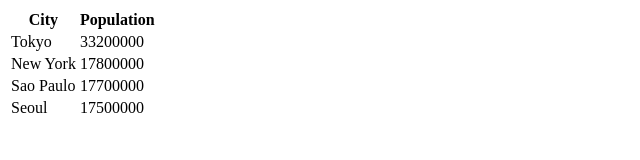
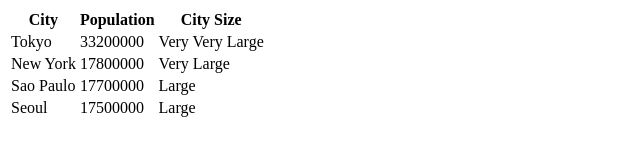
Before and after one commit to swalljasper/my_website, a plain HTML site: page index.html in a window 1280 px wide. Shown: the whole page, without its empty margins (0-640 px from the left). Drawn offline with Linux system fonts and the light colour scheme.

Commit message:
create interactivity
Module 2 activity

```diff
--- a/index.html
+++ b/index.html
@@ -22,7 +22,7 @@
 		place these within <script> or <style> tags-->
 
 		<!--put your external script links here-->
+		<script type="text/javascript" src="lib/jquery-1.12.0.js"></script>
 		<script type="text/javascript" src="js/main.js"></script>
-		<script type="text/javascript" src="lib/jquery-1.12.0.js"></script>
 	</body>
 </html>
--- a/js/main.js
+++ b/js/main.js
@@ -1,57 +1,105 @@
-// var mydiv = document.getElementById("mydiv");
-// mydiv.innerHTML = "Hello";
 
-function initialize(){
+
+function initialize(){ //calls the functions when the page initializes
 	cities();
+	addColumns(cityPop);
+	addEvents();
 };
 
-function cities(){
-	var cities = [
-	"Tokyo",
-	"New York",
-	"Sao Paulo",
-	"Seoul"
+var cityPop;
+
+function cities(){ //function that creates cities
+
+	cityPop = [ //array that contains cities data (2 demensional)
+		{
+			city: "Tokyo",
+			population: 33200000
+		},
+		{
+			city: "New York",
+			population: 17800000
+		},
+		{
+			city: "Sao Paulo",
+			population: 17700000
+		},
+		{
+			city: "Seoul",
+			population: 17500000
+		}
 	];
 
-	var population = [
-	33200000,
-	17800000,
-	17700000,
-	17500000
-	];
+	$("#mydiv").append("<table>"); //creates table within div (created in index.html)
 
-	var table = document.createElement("table");
+	$("table").append("<tr>"); //creates table rows within table
 
-	var headerRow = document.createElement("tr");
+	$("tr").append("<th>City</th><th>Population</th>"); //creates table header in tr
 
-	var cityHeader = document.createElement("th");
-	cityHeader.innerHTML = "City";
-	headerRow.appendChild(cityHeader);
+	for (var i = 0;i < cityPop.length; i++){ //for loop inputs the array cityPop into the tds
+		var rowHtml = "<tr><td>" + cityPop[i].city + "</td><td>" + cityPop[i].population + "</td></tr>";
+		$("table").append(rowHtml);
+	};
+};
 
-	var popHeader = document.createElement("th");
-	popHeader.innerHTML = "Population";
-	headerRow.appendChild(popHeader);
 
-	table.appendChild(headerRow);
+function addColumns(cityPop){ //function that adds columns
+	console.log("ran addColumns");
 
-	for(var i = 0; i < cities.length; i++){
-		var tr = document.createElement("tr");
+    $('tr').each(function(i){ //establihes were appending the trs, with the jquery each method: runing through each one until its through all
 
-		var city = document.createElement("td");
-		city.innerHTML = cities[i];
-		tr.appendChild(city);
+    	if (i == 0){ //basic if else statement
 
-		var pop = document.createElement("td");
-		pop.innerHTML = population[i];
-		tr.appendChild(pop);
+    		$(this).append('<th>City Size</th>'); //if its the first row make it say City Size
+    	} else {
 
-		table.appendChild(tr);
+    		var citySize; //declares city size variable locally
+
+    		if (cityPop[i-1].population < 17750000){ //if its not the first row and its under X assign value
+    			citySize = 'Large';
+
+    		} else if (cityPop[i-1].population < 20000000){ //if its not the first row and its under X assign value
+    			citySize = 'Very Large';
+
+    		} else {
+    			citySize = 'Very Very Large'; //if its not the first row and its under X assign value
+    		};
+
+    		$(this).append('<td>' + citySize + '</td>'); //append the tds with the values that were assigned
+    	};
+    });
+};
+
+function addEvents(){ //establishes addEvents function
+
+
+
+	$('table').mouseover (function(i) { //uses jquery mouseover function on the table and establishes a function of i
+
+		var color = "rgb("; //establishes color variable with setting up the rgb(x,x,x) format
+
+		for (var i=0; i<3; i++){ //for loop with varible i that runs 3x
+
+			var random = Math.round(Math.random() * 255); //establishes a variable that will generate a random between 0 and 255
+
+			color += random; //adds veriables together
+
+			if (i<2){ //if its the first or second rgb value have a comma afetr it to stick with proper format
+				color += ",";
+
+			} else {
+				color += ")"; //if its the last one, put a ) afetr it to stick with format
+			};
+		};
+
+		$(this).css('color', color); //appends css with the random created rgb colors
+	});
+
+	function clickme(){ //establishes click function
+
+		alert('Hey, you clicked me!'); //alert message
 	};
 
-	var mydiv = document.getElementById("mydiv");
-	mydiv.appendChild(table);
-
-
+	$('table').on('click', clickme); //establishes that this will be done on the table through jquery on method
 };
 
-window.onload = initialize();
+$(document).ready(initialize); //initializes functions when page is loaded
```
